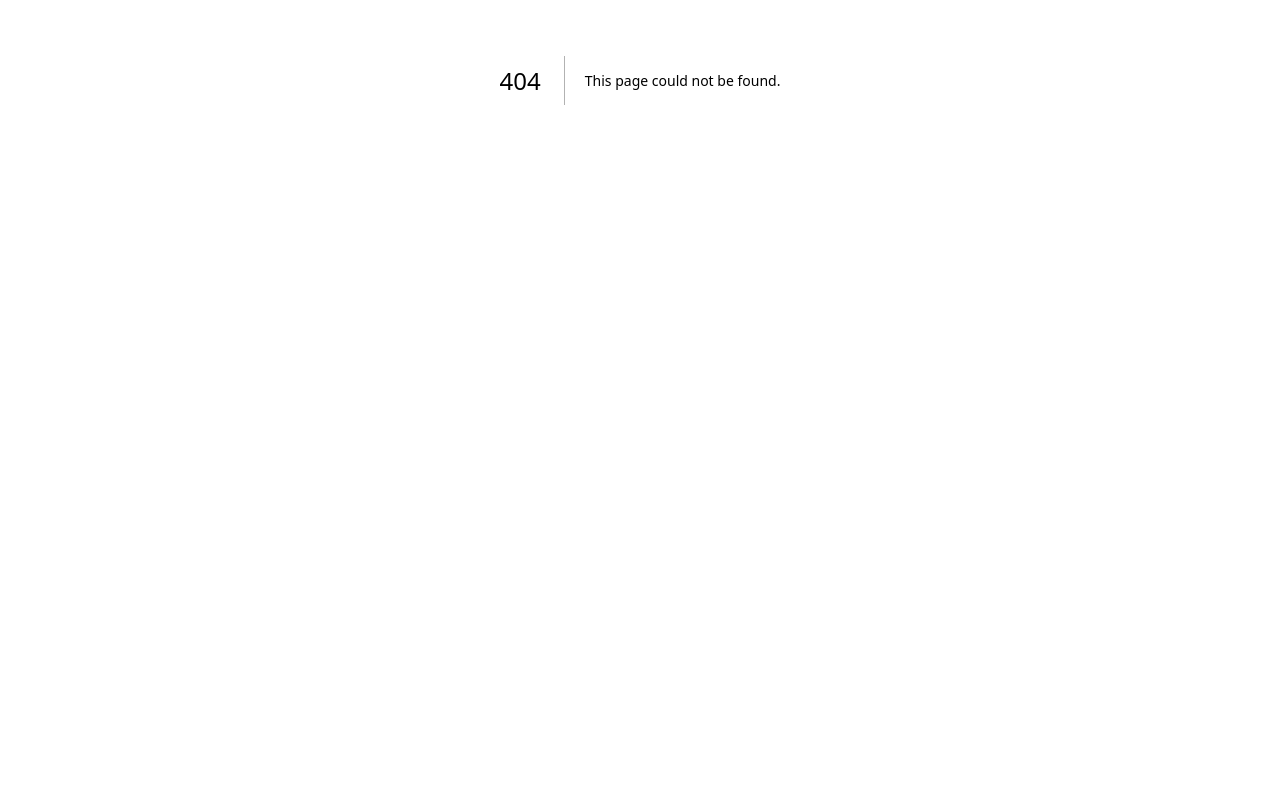
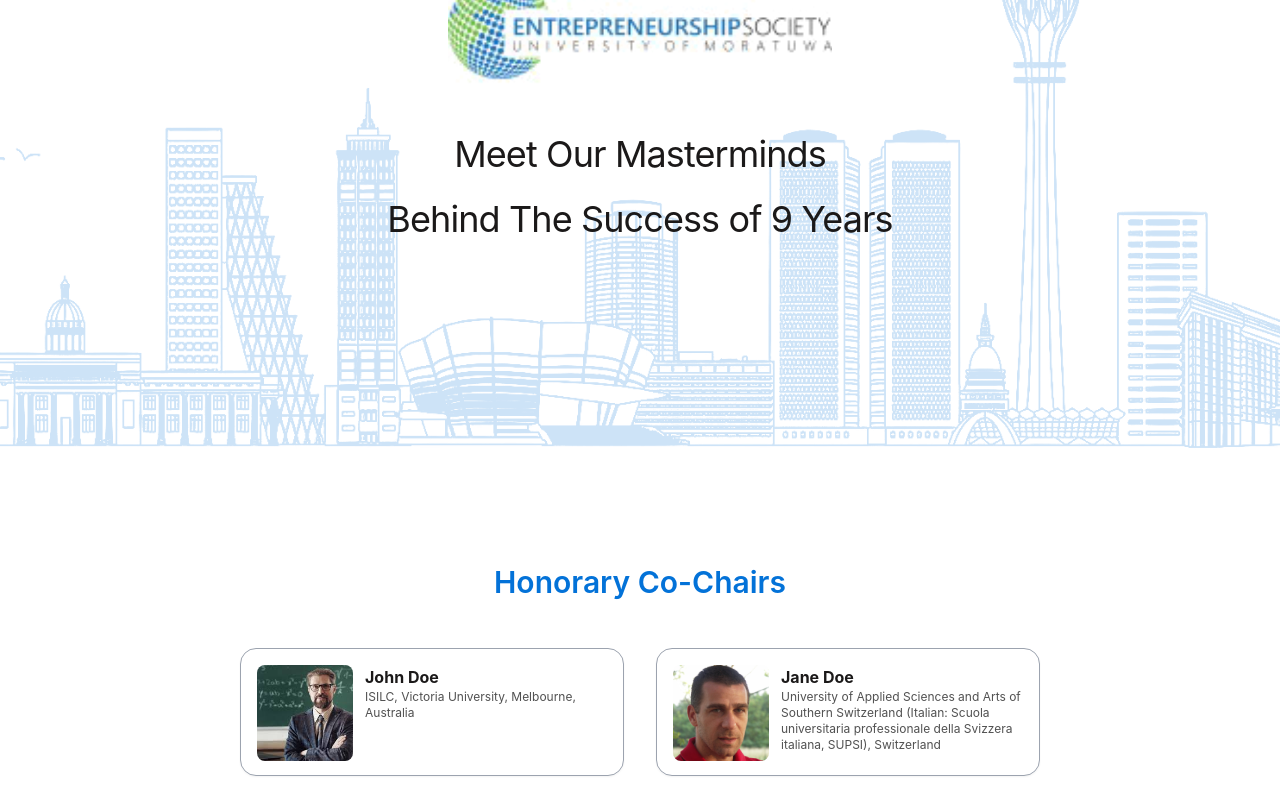
Before and after one commit to lakminagamage/ICITR_24_OW, a Next.js app: page /committee in a window 1280 px wide. Before the commit this address had no page. Shown: the part 320-1120 px from the top of the page. Before the commit the page ends 800 px from the top, so only its background shows below. Built offline with nearby package versions, Linux system fonts and the light colour scheme.

Commit message:
Committee Page for sample data, person card, committeegrid done

```diff
--- /dev/null
+++ b/src/components/CommitteeGrid.jsx
@@ -0,0 +1,23 @@
+import PersonCard from "./PersonCard";
+
+function CommitteeGrid({ people, title }) {
+  return (
+    <div className="mt-8 mb-24">
+      <h2 className="text-3xl text-center font-semibold text-blue-primary mb-8">
+        {title}
+      </h2>
+      <div className="flex flex-wrap justify-center items-center">
+        {people.map((person, index) => (
+          <PersonCard
+            key={index}
+            name={person.name}
+            description={person.description}
+            image={person.image}
+          />
+        ))}
+      </div>
+    </div>
+  );
+}
+
+export default CommitteeGrid;
--- a/src/components/Hero.jsx
+++ b/src/components/Hero.jsx
@@ -3,7 +3,10 @@ import ButtonPrimary from "@/components/ButtonPrimary";
 import ButtonSecondary from "@/components/ButtonSecondary";
 import Image from "next/image";
 
-function Hero() {
+function Hero({
+  subtitle = "9th International Conference<br />on Information Technology Research",
+  buttonsVisible = true,
+}) {
   return (
     <div id="hero" className="bg-white">
       <Navbar />
@@ -20,12 +23,12 @@ function Hero() {
               //   height={250}
               alt=""
             />
-            <span className="my-0 sm:my-2 text-2xl sm:text-4xl px-4 tracking-tight text-black-primary leading-loose">
-              9th International Conference
-            </span>
-            <span className="my-0 sm:my-2 text-2xl sm:text-4xl px-4 tracking-tight text-black-primary leading-loose">
-              on Information Technology Research
-            </span>
+            <span
+              className="my-0 sm:my-2 text-2xl sm:text-4xl px-4 tracking-tight text-black-primary"
+              style={{ lineHeight: "1.8" }}
+              dangerouslySetInnerHTML={{ __html: subtitle }}
+            />
+            {buttonsVisible && (
               <div className="mt-6 flex items-center justify-center gap-x-6">
                 <a href="#">
                   <ButtonPrimary
@@ -37,6 +40,7 @@ function Hero() {
                   <ButtonSecondary text="See Tracks" onClick={() => {}} />
                 </a>
               </div>
+            )}
           </div>
         </div>
       </div>
--- /dev/null
+++ b/src/components/PersonCard.jsx
@@ -0,0 +1,17 @@
+function PersonCard({ name, description, image, scholarLink, linkedinLink }) {
+  return (
+    <div className=" w-96 h-32 flex justify-start bg-white rounded-2xl border border-gray-400 px-4 py-4 shadow-sm mx-4 my-4">
+      <img
+        src={`/img/committee/${image}.jpg`}
+        alt=""
+        className="w-24 h-24 rounded-lg object-cover"
+      />
+      <div className="ml-3">
+        <h3 className="text-md font-bold text-black-primary">{name}</h3>
+        <p className="text-xs text-gray-primary">{description}</p>
+      </div>
+    </div>
+  );
+}
+
+export default PersonCard;
--- /dev/null
+++ b/src/pages/committee.jsx
@@ -0,0 +1,155 @@
+import Hero from "@/components/Hero";
+import PersonCard from "@/components/PersonCard";
+import CommitteeGrid from "@/components/CommitteeGrid";
+
+export default function Committee() {
+  const coChairs = [
+    {
+      name: "John Doe",
+      description: "ISILC, Victoria University, Melbourne, Australia",
+      image: "1",
+    },
+    {
+      name: "Jane Doe",
+      description:
+        "University of Applied Sciences and Arts of Southern Switzerland (Italian: Scuola universitaria professionale della Svizzera italiana, SUPSI), Switzerland",
+      image: "2",
+    },
+  ];
+
+  const intAdvCom = [
+    {
+      name: "John Doe",
+      description: "ISILC, Victoria University, Melbourne, Australia",
+      image: "1",
+    },
+    {
+      name: "Jane Doe",
+      description:
+        "University of Applied Sciences and Arts of Southern Switzerland (Italian: Scuola universitaria professionale della Svizzera italiana, SUPSI), Switzerland",
+      image: "2",
+    },
+    {
+      name: "John Doe",
+      description: "ISILC, Victoria University, Melbourne, Australia",
+      image: "1",
+    },
+    {
+      name: "Jane Doe",
+      description:
+        "University of Applied Sciences and Arts of Southern Switzerland (Italian: Scuola universitaria professionale della Svizzera italiana, SUPSI), Switzerland",
+      image: "2",
+    },
+  ];
+
+  const progChairs = [
+    {
+      name: "John Doe",
+      description: "ISILC, Victoria University, Melbourne, Australia",
+      image: "1",
+    },
+    {
+      name: "Jane Doe",
+      description:
+        "University of Applied Sciences and Arts of Southern Switzerland (Italian: Scuola universitaria professionale della Svizzera italiana, SUPSI), Switzerland",
+      image: "2",
+    },
+  ];
+
+  const techProgCommChairs = [
+    {
+      name: "John Doe",
+      description: "ISILC, Victoria University, Melbourne, Australia",
+      image: "1",
+    },
+    {
+      name: "Jane Doe",
+      description:
+        "University of Applied Sciences and Arts of Southern Switzerland (Italian: Scuola universitaria professionale della Svizzera italiana, SUPSI), Switzerland",
+      image: "2",
+    },
+    {
+      name: "John Doe",
+      description: "ISILC, Victoria University, Melbourne, Australia",
+      image: "1",
+    },
+    {
+      name: "Jane Doe",
+      description:
+        "University of Applied Sciences and Arts of Southern Switzerland (Italian: Scuola universitaria professionale della Svizzera italiana, SUPSI), Switzerland",
+      image: "2",
+    },
+    {
+      name: "John Doe",
+      description: "ISILC, Victoria University, Melbourne, Australia",
+      image: "1",
+    },
+    {
+      name: "Jane Doe",
+      description:
+        "University of Applied Sciences and Arts of Southern Switzerland (Italian: Scuola universitaria professionale della Svizzera italiana, SUPSI), Switzerland",
+      image: "2",
+    },
+    {
+      name: "John Doe",
+      description: "ISILC, Victoria University, Melbourne, Australia",
+      image: "1",
+    },
+    {
+      name: "Jane Doe",
+      description:
+        "University of Applied Sciences and Arts of Southern Switzerland (Italian: Scuola universitaria professionale della Svizzera italiana, SUPSI), Switzerland",
+      image: "2",
+    },
+  ];
+
+  const indLiaChairs = [
+    {
+      name: "John Doe",
+      description: "ISILC, Victoria University, Melbourne, Australia",
+      image: "1",
+    },
+    {
+      name: "Jane Doe",
+      description:
+        "University of Applied Sciences and Arts of Southern Switzerland (Italian: Scuola universitaria professionale della Svizzera italiana, SUPSI), Switzerland",
+      image: "2",
+    },
+    {
+      name: "John Doe",
+      description: "ISILC, Victoria University, Melbourne, Australia",
+      image: "1",
+    },
+    {
+      name: "Jane Doe",
+      description:
+        "University of Applied Sciences and Arts of Southern Switzerland (Italian: Scuola universitaria professionale della Svizzera italiana, SUPSI), Switzerland",
+      image: "2",
+    },
+  ];
+
+  return (
+    <div className="bg-white">
+      <Hero
+        subtitle={"Meet Our Masterminds<br/>Behind The Success of 9 Years"}
+        buttonsVisible={false}
+      />
+      <div className="container mx-auto py-12">
+        <CommitteeGrid people={coChairs} title={"Honorary Co-Chairs"} />
+        <CommitteeGrid
+          people={intAdvCom}
+          title={"International Advisory Committee"}
+        />
+        <CommitteeGrid people={progChairs} title={"Program Chairs"} />
+        <CommitteeGrid
+          people={techProgCommChairs}
+          title={"Technical Program Committee Chairs"}
+        />
+        <CommitteeGrid
+          people={indLiaChairs}
+          title={"Industry Liaison Chairs"}
+        />
+      </div>
+    </div>
+  );
+}
--- a/src/pages/paperSubmission.jsx
+++ b/src/pages/paperSubmission.jsx
@@ -7,7 +7,7 @@ import Footer from "@/components/Footer";
 export default function PaperSubmission() {
   return (
     <div>
-      <Hero />
+      <Hero subtitle="Paper Submissions are now open<br/>for ICITR 2024" />
       <Timeline />
       <Tracks />
       <Instructions />
```
Also changed, not shown: public/img/committee/1.jpg (added), public/img/committee/2.jpg (added). Lines whose indentation alone changed are shown as unchanged.
